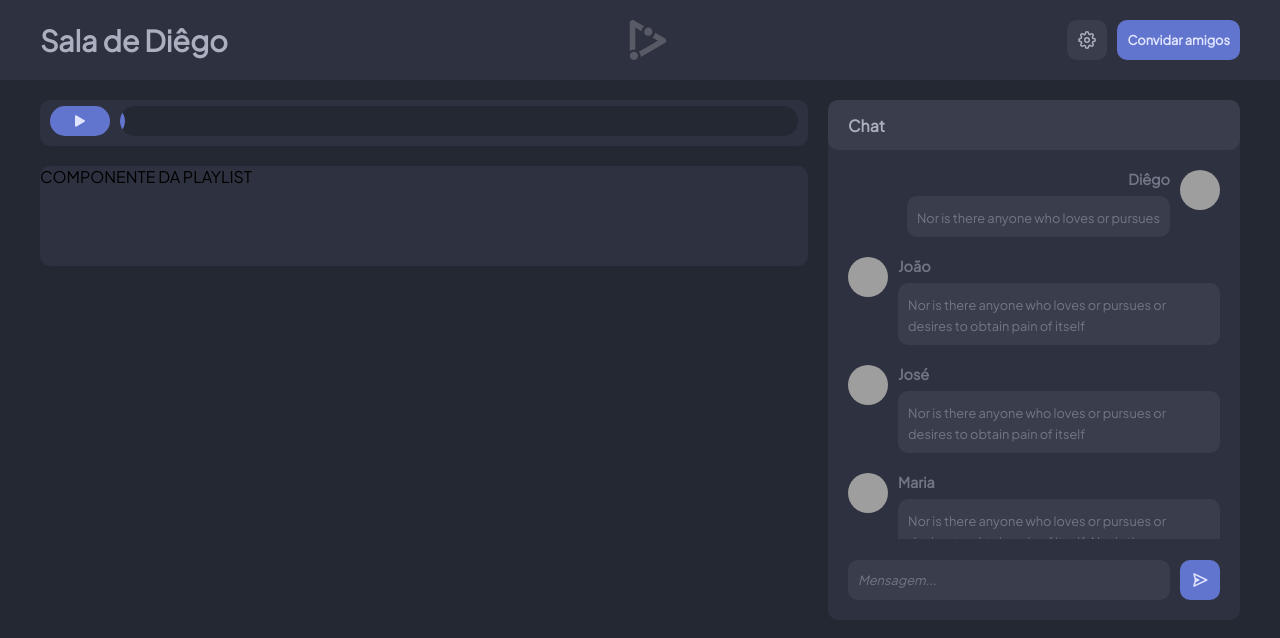
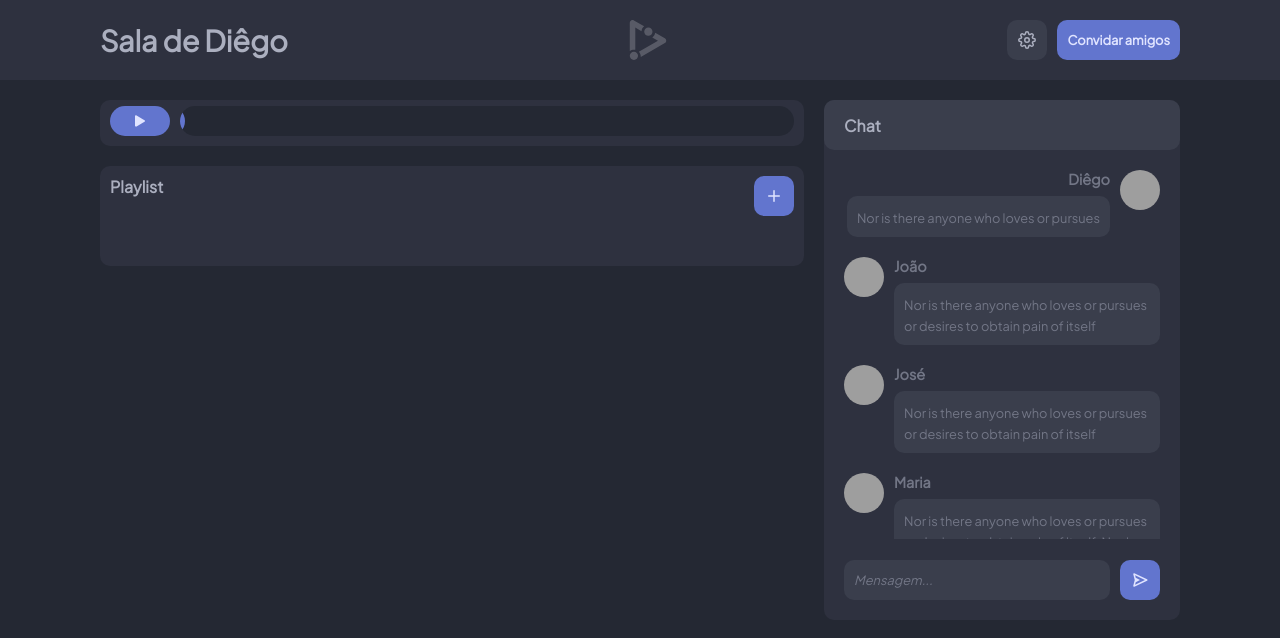
Before and after one commit to diegofrr/groupyt, a Next.js app: page /room/1 in a window 1280 px wide. Shown: the top 638 px of the page. Built offline with nearby package versions, Linux system fonts and the light colour scheme.

Commit message:
:bug: fix: Autoplay do vídeo
Quando o vídeo se auto iniciava, o botão de play ainda continuava aparecendo.

Agora, o botão do play desaparece e é mostrado o botão de pause quando o vídeo se auto inicia.

```diff
--- a/src/components/Header/styles.ts
+++ b/src/components/Header/styles.ts
@@ -25,7 +25,7 @@ export const Content = styled.div`
     flex-direction: row;
     width: 100%;
     height: 100%;
-    max-width: 1200px;
+    max-width: 1080px;
 `
 
 export const RoomName = styled.span`
--- a/src/components/Playlist/index.tsx
+++ b/src/components/Playlist/index.tsx
@@ -1,10 +1,21 @@
-import React, {} from 'react';
-import { Container } from './styles';
+import React, { } from 'react';
+import {Button} from '../Header/styles';
+import {
+    Container,
+    PlaylistHeader
+ } from './styles';
+import { FiPlus } from 'react-icons/fi'
+import { myColor_100 } from '../../styles/variables';
 
 export default function Playlist() {
-    return(
+    return (
         <Container>
-            COMPONENTE DA PLAYLIST
+            <PlaylistHeader>
+                <span>Playlist</span>
+                <Button primary>
+                    <FiPlus size={18} color={myColor_100} />
+                </Button>
+            </PlaylistHeader>
         </Container>
     )
 }
--- a/src/components/Playlist/styles.ts
+++ b/src/components/Playlist/styles.ts
@@ -1,13 +1,26 @@
 import styled from "styled-components";
-import { blockColor } from "../../styles/variables";
+import { blockColor, myColor_200, myColor_300 } from "../../styles/variables";
 
 export const Container = styled.div`
     background-color: ${blockColor};
     border-radius: 10px;
     height: 100%;
     height: 100px;
+    padding: 10px;
 
     @media screen and (max-width: 500px) {
         display: none;
     }
 `
+
+export const PlaylistHeader = styled.div`
+    width: 100%;
+    display: flex;
+    flex-direction: row;
+    justify-content: space-between;
+
+    & span {
+        color: ${myColor_200};
+        font-weight: bold;
+    }
+`
--- a/src/components/VideoiFrame/index.tsx
+++ b/src/components/VideoiFrame/index.tsx
@@ -26,11 +26,10 @@ export default function VideoiFrame(props: VideoProps) {
     // getVideoData() pega as informações do video (titulo - autor)
     const [videoId, setVideoId] = useState<String>('');
     const [video, setVideo] = useState<YouTubeEvent>({} as YouTubeEvent);
-    const [currentTime, setCurrentTime] = useState<string>('00:00');
     const [progress, setProgress] = useState(0);
     const [intervalID, setIntervalID] = useState({} as any)
     const [videoDuration, setVideoDuration] = useState<number>();
-    const [videoState, setVideoState] = useState<number>();
+    const [videoState, setVideoState] = useState<number>(0);
     const [counter, setCounter] = useState(0)
 
     useEffect(() => {
@@ -46,7 +45,7 @@ export default function VideoiFrame(props: VideoProps) {
             updateDimensions();
             setCounter(1);
         }
-        if(counter < 1) {
+        if (counter < 1) {
             updateDimensions();
             window.addEventListener('resize', getDimensions)
         }
@@ -57,7 +56,7 @@ export default function VideoiFrame(props: VideoProps) {
             videoId={videoId as string}
             opts={options}
             onEnd={handleFinishedVideo}
-            onStateChange={handleStateChange}
+            onStateChange={e => handleStateChange(e)}
             onPlay={handleStartedVideo}
             onReady={e => handleOnReady(e)}
         />
@@ -65,7 +64,7 @@ export default function VideoiFrame(props: VideoProps) {
 
     const options = {
         height: '350',
-        width: width <= 800 ? width - 56 : width * 0.6,
+        width: width <= 800 ? width - 56 : width * 0.55,
         playerVars: {
             'autoplay': 1,
             'controls': 0,
@@ -78,7 +77,9 @@ export default function VideoiFrame(props: VideoProps) {
 
     const handleOnReady = (e: YouTubeEvent) => {
         setVideo(e);
-        setVideoDuration(e.target.getDuration());
+        e.target?.playVideo();
+        setVideoDuration(e.target?.getDuration());
+        setVideoState(e.target?.getPlayerState());
     }
 
     const handleCurrentTimeChange = () => {
@@ -86,13 +87,13 @@ export default function VideoiFrame(props: VideoProps) {
         video.target?.playVideo();
     }
 
-    const handleStateChange = () => {
-        setVideoState(video.target?.getPlayerState());
-        if (video.target?.getPlayerState() === 1) {
+    const handleStateChange = (e: YouTubeEvent) => {
+        setVideoState(e.target?.getPlayerState());
+        if (e.target?.getPlayerState() === 1) {
             setIntervalID(
                 setInterval(() => {
-                    setProgress(video.target?.getCurrentTime());
-                    let n = Number(video.target.getCurrentTime())
+                    setProgress(e.target?.getCurrentTime());
+                    let n = Number(e.target?.getCurrentTime())
                     formatTime(n);
                 }, 1000)
             )
@@ -114,8 +115,6 @@ export default function VideoiFrame(props: VideoProps) {
         let r = hours >= 1
             ? `${hours}:${applyZero(min)}:${applyZero(sec)}`
             : `${applyZero(min)}:${applyZero(sec)}`
-
-        setCurrentTime(r);
 
     }
 
@@ -139,10 +138,10 @@ export default function VideoiFrame(props: VideoProps) {
                 <ControlsContainer>
 
                     {videoState === 1
-                        ? <ActionButton onClick={() => video.target.pauseVideo()}>
+                        ? <ActionButton onClick={() => {video.target?.pauseVideo()}}>
                             <BsPauseFill size={20} color={myColor_100} />
                         </ActionButton>
-                        : <ActionButton onClick={() => video.target.playVideo()}>
+                        : <ActionButton onClick={() => video.target?.playVideo()}>
                             <BsPlayFill size={20} color={myColor_100} />
                         </ActionButton>}
 
--- a/src/components/VideoiFrame/styles.ts
+++ b/src/components/VideoiFrame/styles.ts
@@ -15,7 +15,7 @@ export const Container = styled.div`
 `
 
 export const VideoContainer = styled.div<VideoContainerProps>`
-    width: ${p => p.width <= 800 ? `${p.width - 56}px` : `${p.width * 0.6}px`};
+    width: ${p => p.width <= 800 ? `${p.width - 56}px` : `${p.width * 0.55}px`};
     border-radius: 10px;
     overflow: hidden;
     position: relative;
--- a/src/pages/room/styles.ts
+++ b/src/pages/room/styles.ts
@@ -9,7 +9,7 @@ export const Container = styled.div`
     flex-direction: row;
     gap: 20px;
     margin: 0 auto;
-    max-width: 1200px;
+    max-width: 1080px;
     min-height: 100vh;
     width: calc(100% - 40px);
 
```
Also changed, not shown: src/components/Modal/index.tsx (+5 -2 lines).
